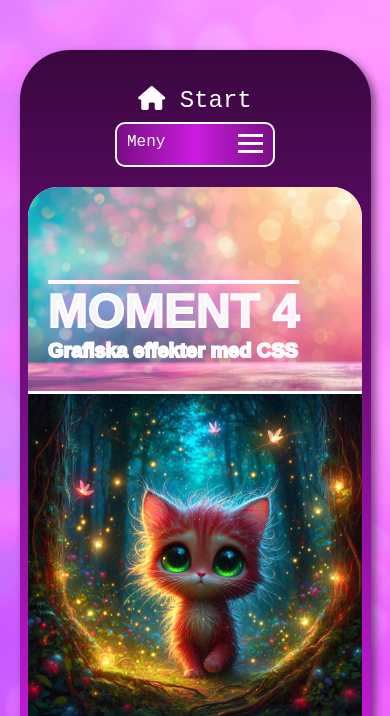
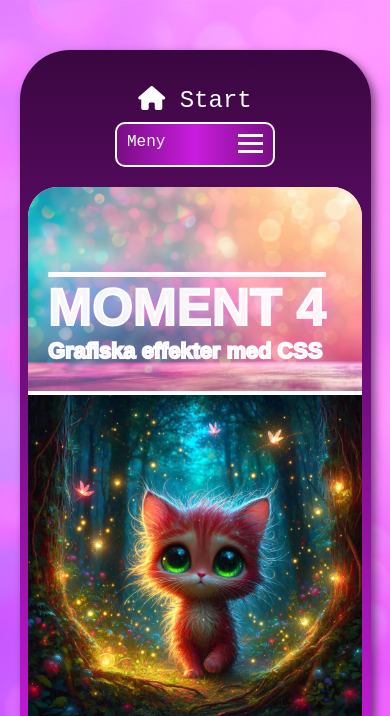
Before and after one commit to ChristoferCode/DT211G_Moment4, a website built with Parcel: page src/index.html in a window 390 px wide. Shown: the top 716 px of the page. Built offline with nearby package versions, Linux system fonts and the light colour scheme; a web font is replaced by a local one.

Commit message:
finjustering rubrik

```diff
--- a/src/css/base/_typography.scss
+++ b/src/css/base/_typography.scss
@@ -246,13 +246,13 @@ h2 {
 
 @media only screen and (max-width: 470px) {
     .bigheadline {
-        font-size: 12.4vw;
+        font-size: 13.4vw;
         line-height: 7vw;
         margin-top: -29vw;
     }
 
     .bigheadline2 {
-        font-size: 5.2vw;
+        font-size: 5.6vw;
         line-height: 6vw;
         margin-top: -13vw;
     }
@@ -273,25 +273,25 @@ h2 {
 
 @media only screen and (max-width: 420px) {
     .bigheadline {
-        font-size: 12.2vw;
+        font-size: 13.5vw;
         line-height: 7vw;
-        margin-top: -30vw;
+        margin-top: -31vw;
     }
 
     .bigheadline2 {
-        font-size: 5.1vw;
+        font-size: 5.6vw;
         line-height: 5vw;
         margin-top: -14vw;
     }
 
     .bigheadlineanimate {
-        font-size: 12.2vw;
+        font-size: 13.5vw;
         line-height: 7vw;
-        margin-top: -30vw;
+        margin-top: -31vw;
     }
 
     .bigheadline2animate {
-        font-size: 5.1vw;
+        font-size: 5.6vw;
         line-height: 5vw;
         margin-top: -14vw;
     }
```
